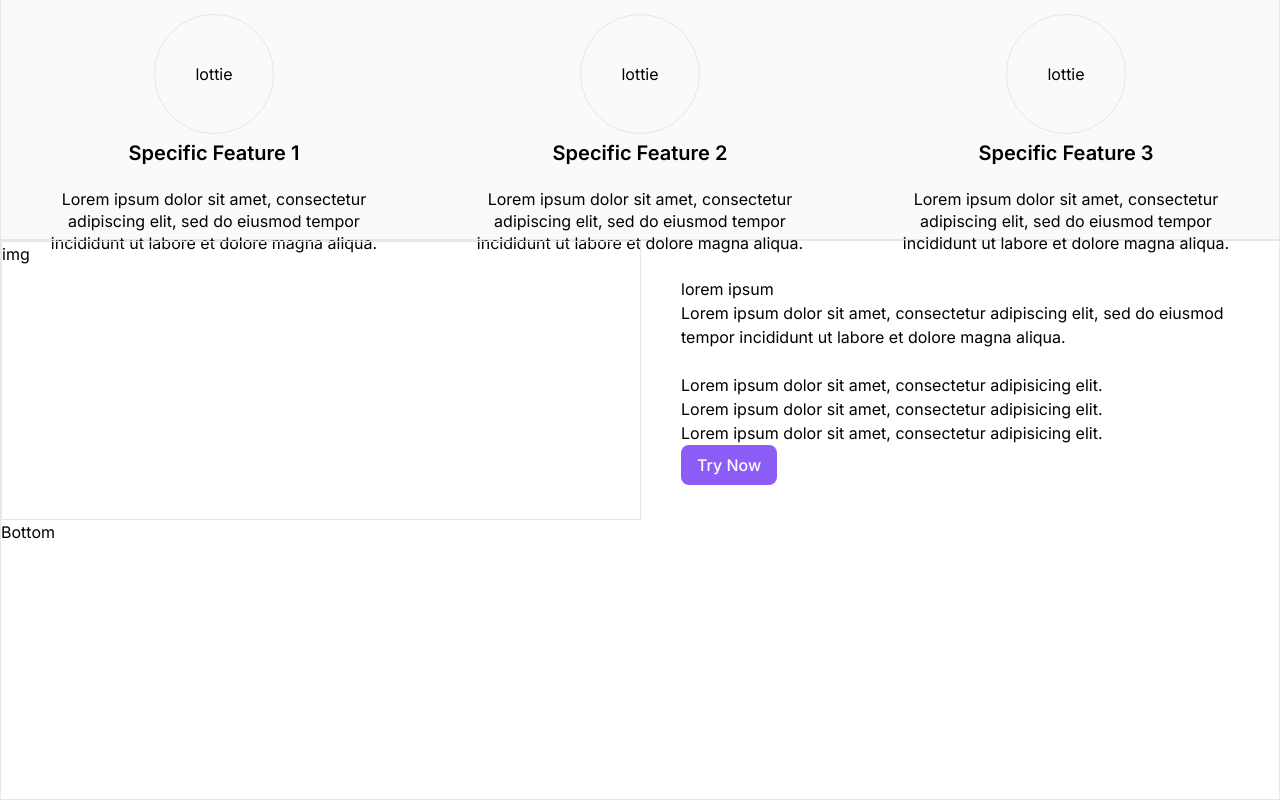
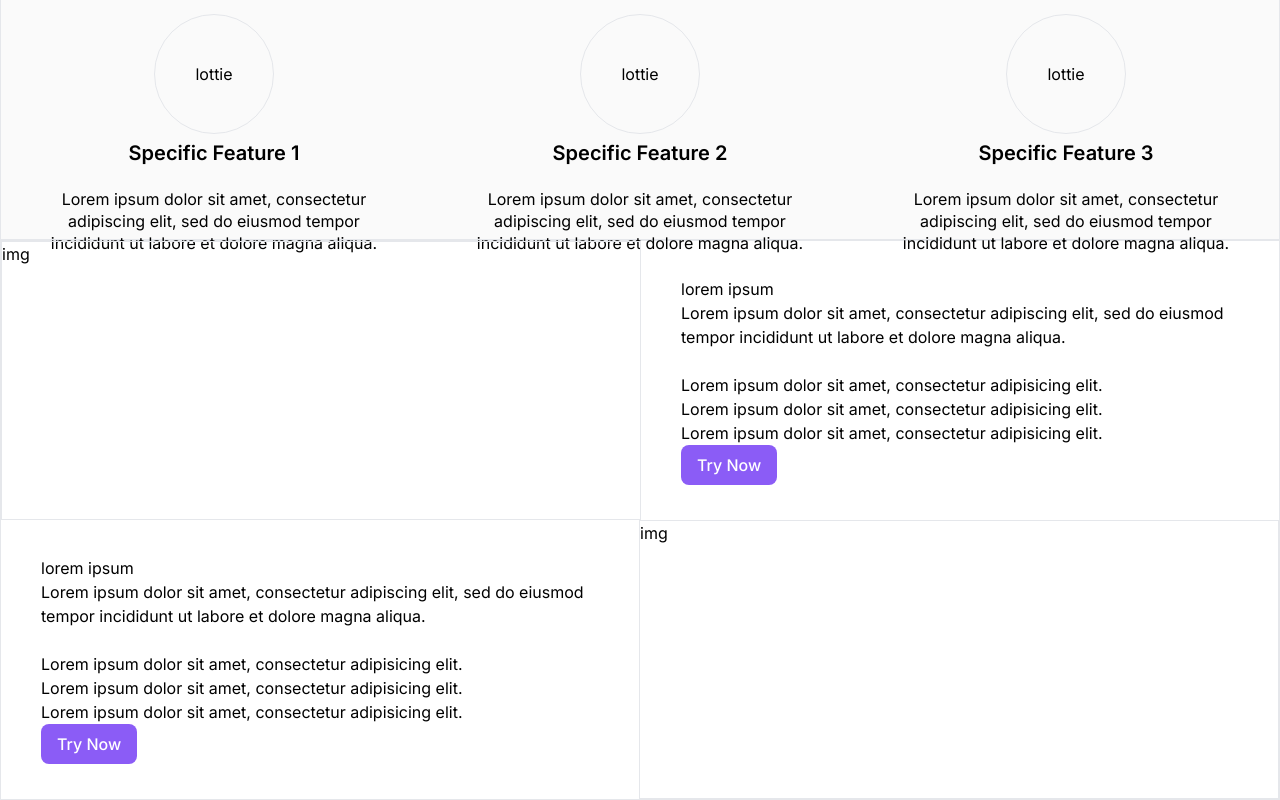
Before and after one commit to plode-v/habit-breaker, a Next.js app: page / in a window 1280 px wide. Shown: the part 620-1420 px from the top of the page. Built offline with nearby package versions, Linux system fonts and the light colour scheme; a web font is replaced by a local one.

Commit message:
update products section"

```diff
--- a/src/components/landing-page/ProductSection.tsx
+++ b/src/components/landing-page/ProductSection.tsx
@@ -22,8 +22,23 @@ const ProductSection = () => {
                 </div>
             </div>
         </div>
-        <div className='flex-1'>
-            Bottom
+        <div className='flex-1 flex'>
+            <div className='flex-1 h-full justify-center items-center flex'>
+                <div className='px-10'>
+                    <h1>lorem ipsum</h1>
+                    <p>Lorem ipsum dolor sit amet, consectetur adipiscing elit, sed do eiusmod tempor incididunt ut labore et dolore magna aliqua.</p>
+                    <br />
+                    <ul>
+                        <p>Lorem ipsum dolor sit amet, consectetur adipisicing elit.</p>
+                        <p>Lorem ipsum dolor sit amet, consectetur adipisicing elit.</p>
+                        <p>Lorem ipsum dolor sit amet, consectetur adipisicing elit.</p>
+                    </ul>
+                    <Button variant="heroBanner">Try Now</Button>
+                </div>
+            </div>
+            <div className='flex-1 h-full border'>
+                img
+            </div>
         </div>
     </div>
   )
```
